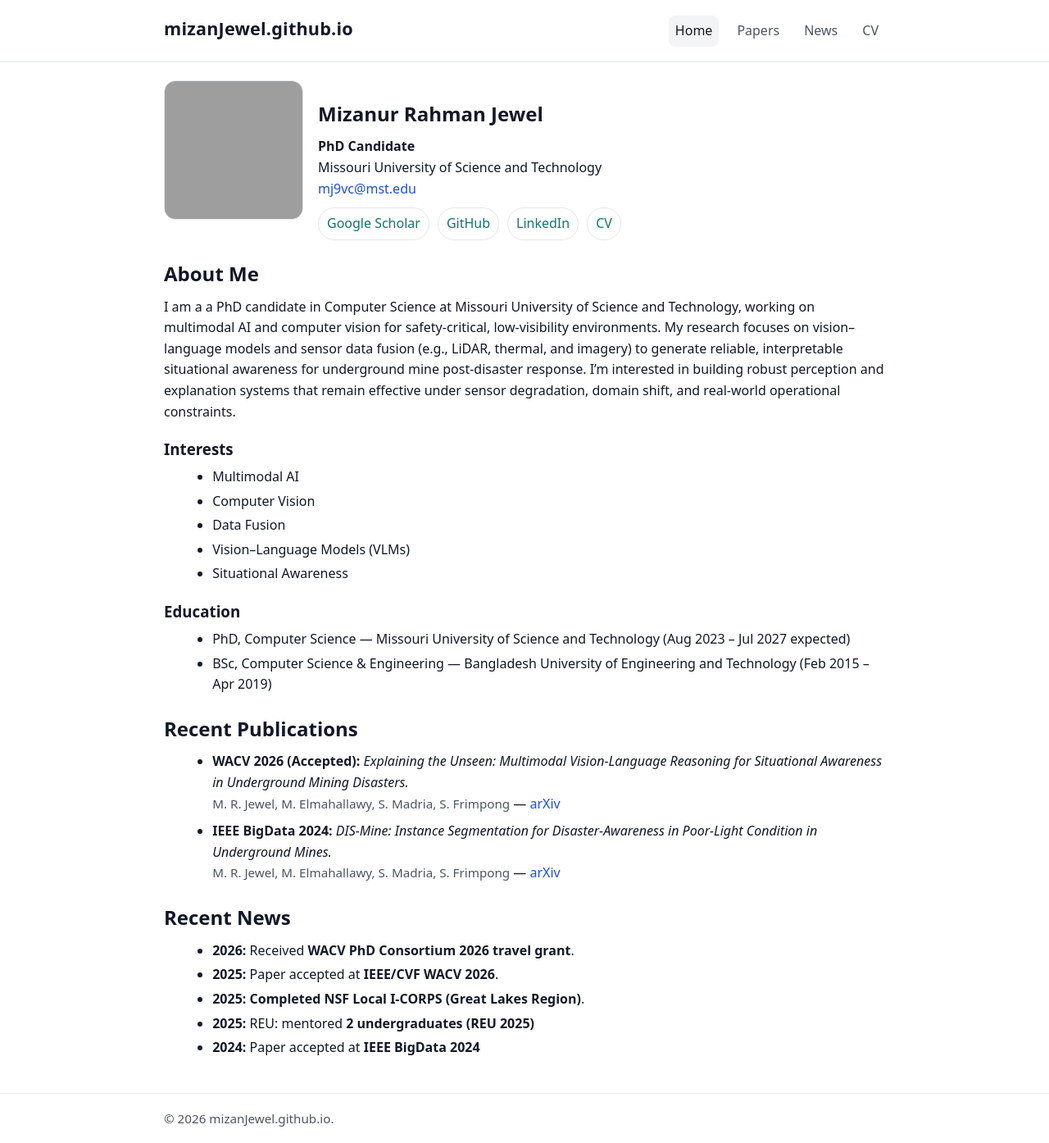
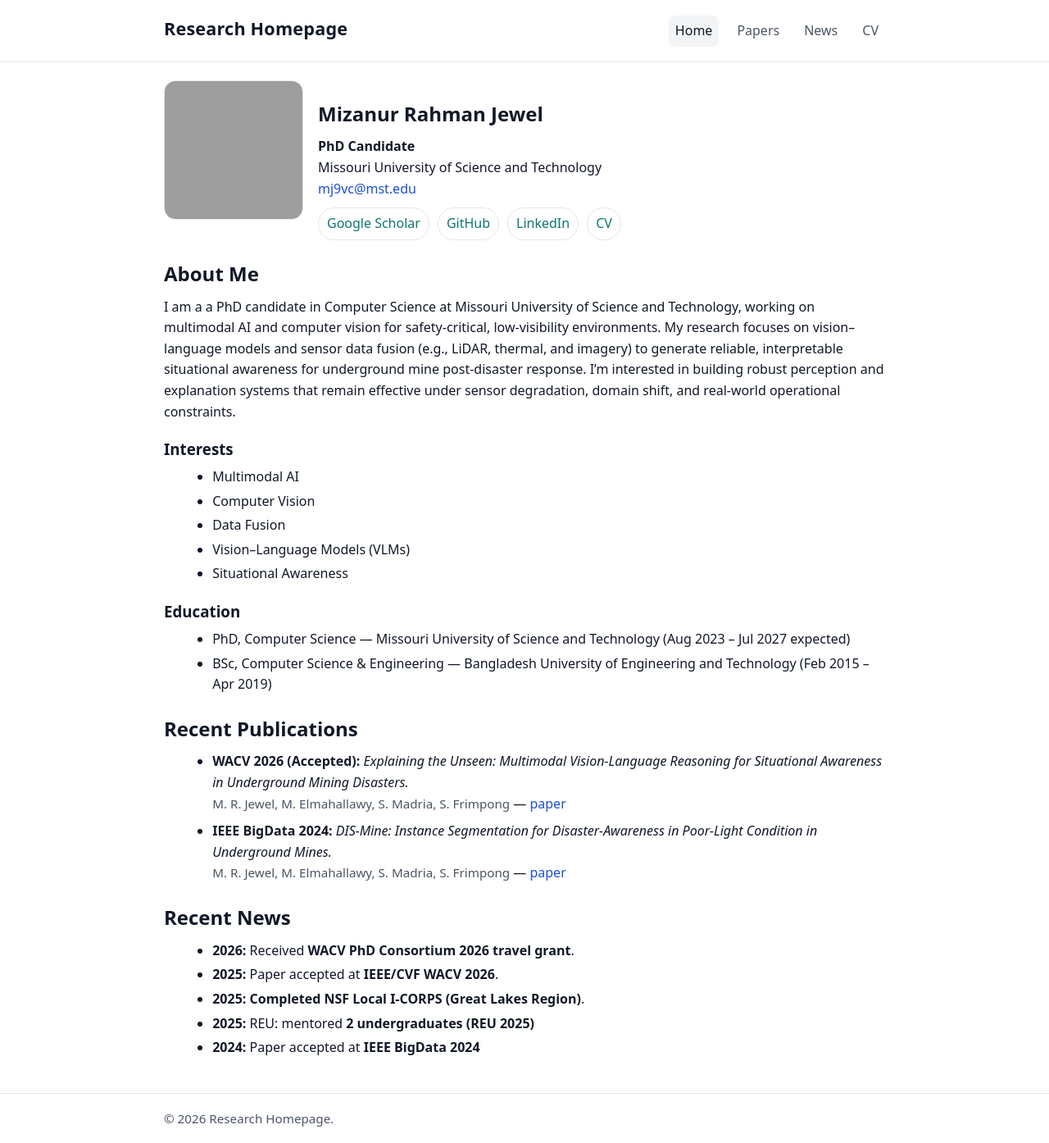
Before and after one commit to mizanJewel/mizanJewel.github.io, a Jekyll site: the page built from index.md, in a window 1280 px wide. Shown: the whole page at 82% size. Built offline with Jekyll 4.4.1, drawn with Linux system fonts in a browser that asks for light colours; grey boxes are pictures that could not be loaded.

```diff
--- a/_config.yml
+++ b/_config.yml
@@ -1,4 +1,4 @@
-title:
+title: Research Homepage
 email: mj9vc@mst.edu
 description: >-
   PhD Candidate (Computer Science) — Multimodal AI, Computer Vision, Data Fusion, LVLMs.
--- a/index.md
+++ b/index.md
@@ -38,10 +38,10 @@ I am a a PhD candidate in Computer Science at Missouri University of Science and
 
 ## Recent Publications
 - **WACV 2026 (Accepted):** *Explaining the Unseen: Multimodal Vision-Language Reasoning for Situational Awareness in Underground Mining Disasters.*
-  <span class="small">M. R. Jewel, M. Elmahallawy, S. Madria, S. Frimpong</span> — [arXiv](https://arxiv.org/abs/2512.09092)
+  <span class="small">M. R. Jewel, M. Elmahallawy, S. Madria, S. Frimpong</span> — [paper](https://arxiv.org/abs/2512.09092)
 
 - **IEEE BigData 2024:** *DIS-Mine: Instance Segmentation for Disaster-Awareness in Poor-Light Condition in Underground Mines.*
-  <span class="small">M. R. Jewel, M. Elmahallawy, S. Madria, S. Frimpong</span> — [arXiv](https://arxiv.org/abs/2411.13544)
+  <span class="small">M. R. Jewel, M. Elmahallawy, S. Madria, S. Frimpong</span> — [paper](https://arxiv.org/abs/2411.13544)
 
 ## Recent News
 - **2026:** Received **WACV PhD Consortium 2026 travel grant**.
```
Also changed, not shown: publications.md (+4 -3 lines), 1 other file.
